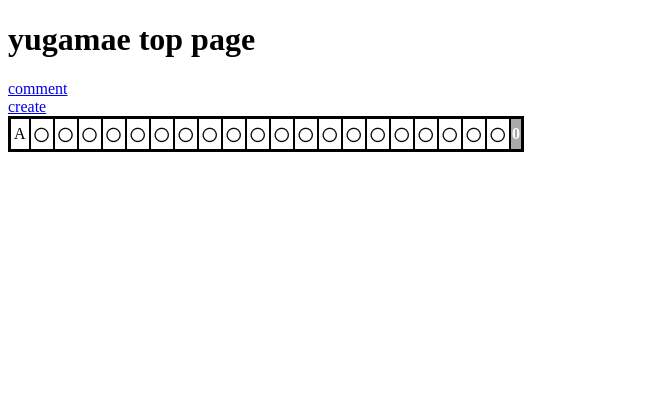
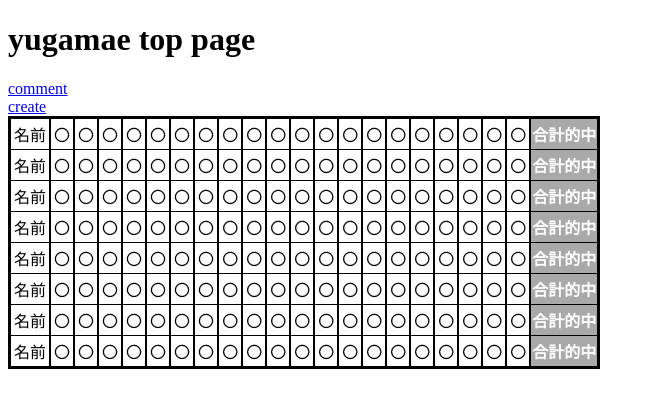
Before and after one commit to 48ktk/kyudoApp, a React app: page /create in a window 1280 px wide. Shown: the top 408 px of the page, without its empty margins (0-655 px from the left). Built offline with nearby package versions, Linux system fonts and the light colour scheme.

Commit message:
feature/hooksでやる内容を入れてしまったのであとでなんとかする
表コンポーネントを単一の関数コンポーネントに修正

```diff
--- a/src/pages/index.js
+++ b/src/pages/index.js
@@ -1,4 +1,4 @@
-import React, { useState } from "react";
+import React from "react";
 import PropTypes from "prop-types";
 import "./kyudo-table.css";
 
@@ -6,23 +6,61 @@ import "./kyudo-table.css";
 横ver
 *********/
 /**
- * 個人的中表示欄作成関数
+ * 表コンポーネント
  * @param {*} props
  */
-function CreateEachScoreField(props) {
-  return <th className={"player" + props.order}>{props.score}</th>;
+function MainTable(props) {
+  const tmp = props.tmp;
+  console.log(tmp);
+  // 最終的にはユーザーが試合形式を指定できる
+  const NUMBER_OF_PLAYER = 8;
+  const TRIAL_PER_PLAYER = 20;
+  // 的中データ X人 × Y射
+  const rawData = [];
+  // <tbody></tbody>に はさむ用
+  let tableRow = [];
+  for (let i = 0; i < NUMBER_OF_PLAYER; i++) {
+    // 1行分の的中データをテーブル形式にする
+    let tableData = [];
+    // 氏名
+    tableData.push(
+      <td key={"playername" + i} className={"player-name"}>
+        {"名前"}
+      </td>
+    );
+    // 的中欄
+    // clickで的中を 〇 → ・ → " " → 〇 に変更できる
+    for (let j = 0; j < TRIAL_PER_PLAYER; j++) {
+      rawData.push("〇");
+      // todo onClick
+      tableData.push(<td key={"player" + i + "trial" + j}>{rawData[j]}</td>);
+    }
+    // 合計欄
+    // todo 的中欄が変わるたびに再計算が走る
+    tableData.push(
+      <th key={"result" + i} className={"player-result"}>
+        {"合計的中"}
+      </th>
+    );
+    // 1行分の的中データを格納
+    tableRow.push(<tr key={"row" + i}>{tableData}</tr>);
+  }
+
+  return (
+    <table>
+      <tbody>{tableRow}</tbody>
+    </table>
+  );
 }
-CreateEachScoreField.propTypes = {
-  order: PropTypes.string,
-  score: PropTypes.number,
+MainTable.propTypes = {
+  tmp: PropTypes.string,
 };
+
 /**
  * 的中入力欄作成関数
  * @param {} props
  */
 function CreateEntryField(props) {
-  //Todo clickで 〇 → ・（バツ）→ " "（空白）→ 〇 と入力可能にする
-  //const [result, setResult] = useState("〇");
   const trial = props.trial;
   // props.resultには一人の的中データ全部が入っている。。setResultでは更新分だけ置き換えてはくれない
   // https://ja.reactjs.org/docs/hooks-faq.html#should-i-use-one-or-many-state-variables
@@ -52,56 +90,5 @@ CreateEntryField.propTypes = {
   result: PropTypes.object,
   setResult: PropTypes.func,
 };
-// 選手名
-function CreatePlayerNameField(props) {
-  return <td>{props.name}</td>;
-}
-CreatePlayerNameField.propTypes = {
-  name: PropTypes.string,
-};
 
-function CreatePlayer(props) {
-  // 将来的には射数もユーザーが入力
-  const TRIAL_COUNT = 20;
-  const initialAllResults = {};
-  for (let i = 0; i < TRIAL_COUNT; i++) {
-    initialAllResults["trial" + i] = "〇";
-  }
-  // 親で的中データを持っておく（状態を管理する？）
-  const [result, setResult] = useState(initialAllResults);
-  console.log(result);
-  //  playerの的中が変わるたび合計計算処理
-  // 結局親でやるしかない？このままだとCreateEachScoreFieldは多分いらない
-  let score = 0;
-
-  let entryField = [];
-  // keyが必要 https://ja.reactjs.org/docs/lists-and-keys.html
-  for (let i = 0; i < TRIAL_COUNT; i++) {
-    entryField.push(
-      <CreateEntryField
-        key={i}
-        order={props.order}
-        trial={"trial" + i}
-        result={result}
-        setResult={setResult}
-      />
-    );
-  }
-  return (
-    <table>
-      <tbody>
-        <tr>
-          <CreatePlayerNameField name={props.name} />
-          {entryField}
-          <CreateEachScoreField order={props.order} score={score} />
-        </tr>
-      </tbody>
-    </table>
-  );
-}
-CreatePlayer.propTypes = {
-  name: PropTypes.string,
-  order: PropTypes.string,
-};
-
-export default CreatePlayer;
+export default MainTable;
--- a/src/toppage.js
+++ b/src/toppage.js
@@ -2,7 +2,7 @@ import React from "react";
 import ReactDOM from "react-dom";
 import { BrowserRouter, Link, Route } from "react-router-dom";
 import Comment from "./pages/comment";
-import CreatePlayer from "./pages/index";
+import MainTable from "./pages/index";
 
 ReactDOM.render(
   <h1>yugamae top page</h1>,
@@ -22,7 +22,7 @@ const ToCreate = () => (
   <BrowserRouter>
   <div>
     <Link to="/create">create</Link>
-    <Route path="/create" render={() => <CreatePlayer name={"A"} order={"1"}/> } />
+    <Route path="/create" render={() => <MainTable tmp={"test"}/> } />
   </div>
   </BrowserRouter>
 )
```
